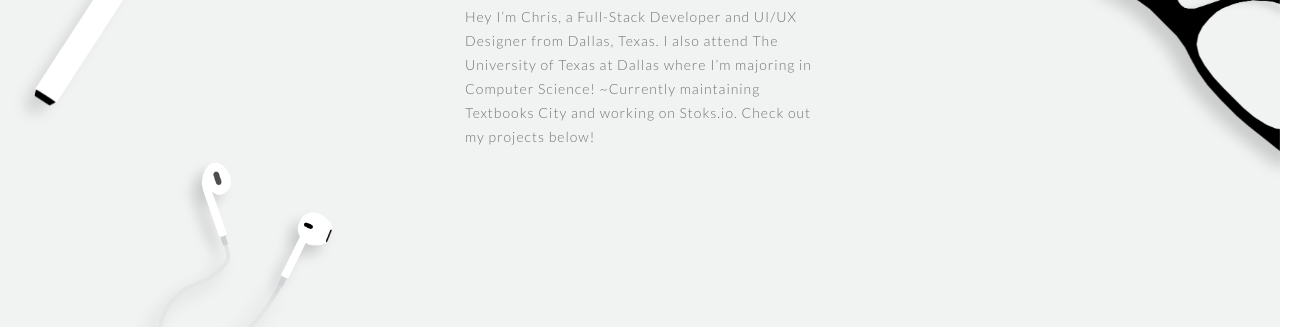
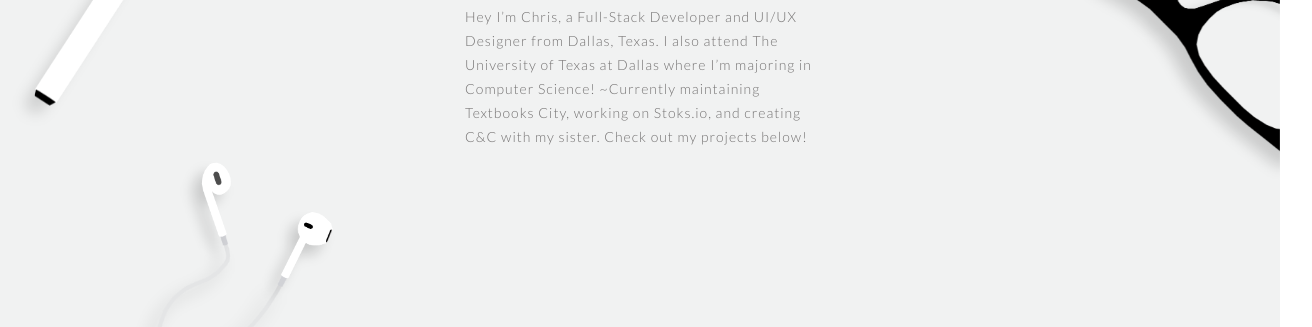
Before and after one commit to chrishuynhc/chrishuynhc.github.io, a plain HTML site: page index.html in a window 1280 px wide. Shown: the part 871-1198 px from the top of the page, 1312 px wide, since content can reach past the window. Drawn offline with nearby package versions, Linux system fonts and the light colour scheme; a script that the page names is missing.

Commit message:
Added about info

```diff
--- a/index.html
+++ b/index.html
@@ -29,7 +29,7 @@
 
 		<div class="about">
 			<h1 class="title">ABOUT</h1>
-			<p class="info">Hey I’m Chris, a Full-Stack Developer and UI/UX Designer from Dallas, Texas. I also attend The University of Texas at Dallas where I’m majoring in Computer Science! ~Currently maintaining Textbooks City and working on Stoks.io.  Check out my projects below!</p>
+			<p class="info">Hey I’m Chris, a Full-Stack Developer and UI/UX Designer from Dallas, Texas. I also attend The University of Texas at Dallas where I’m majoring in Computer Science! ~Currently maintaining Textbooks City, working on Stoks.io, and creating C&C with my sister.  Check out my projects below!</p>
 			<img src="images/pen.png" height="400px" id="pen" class="animated slideInLeft">
 			<img src="images/buds.png" height="280px" id="buds" class="animated slideInLeft">
 			<img src="images/glasses.png" height="460px" id="glasses" class="animated slideInRight">
```
